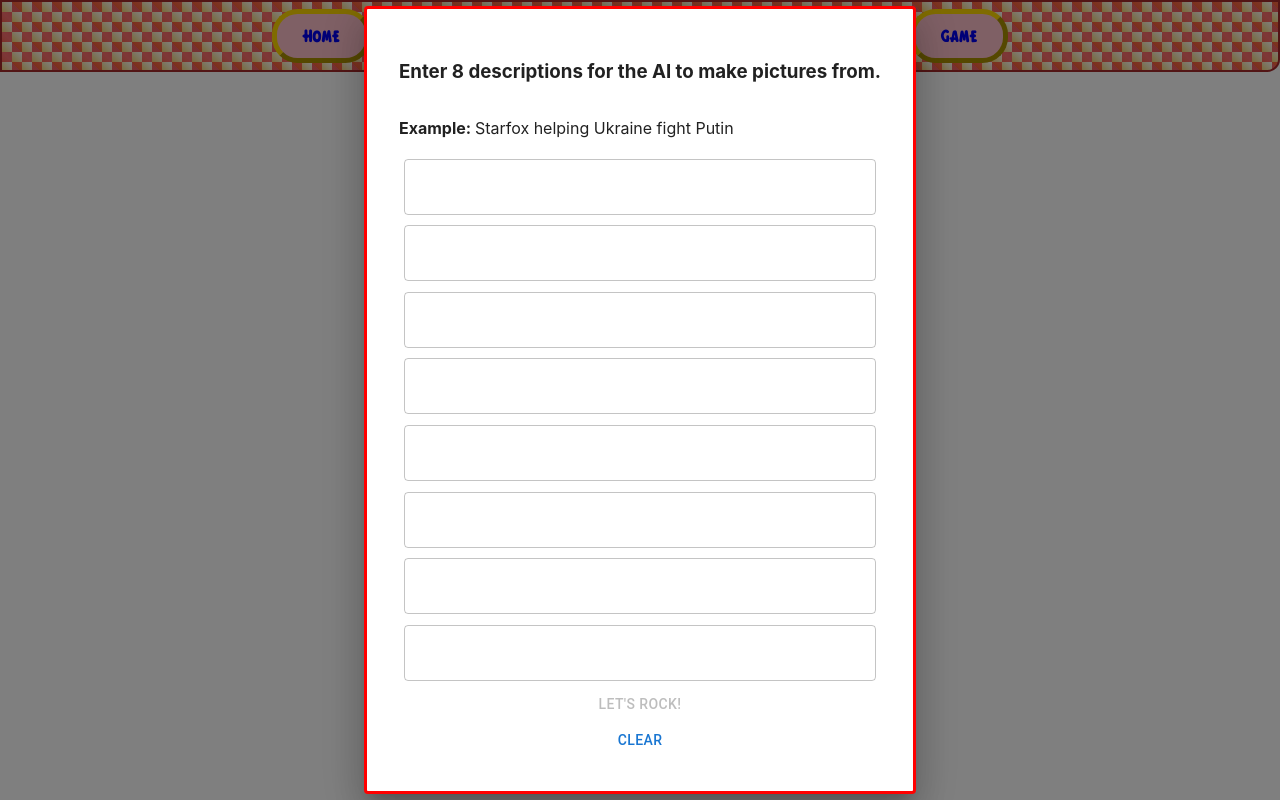
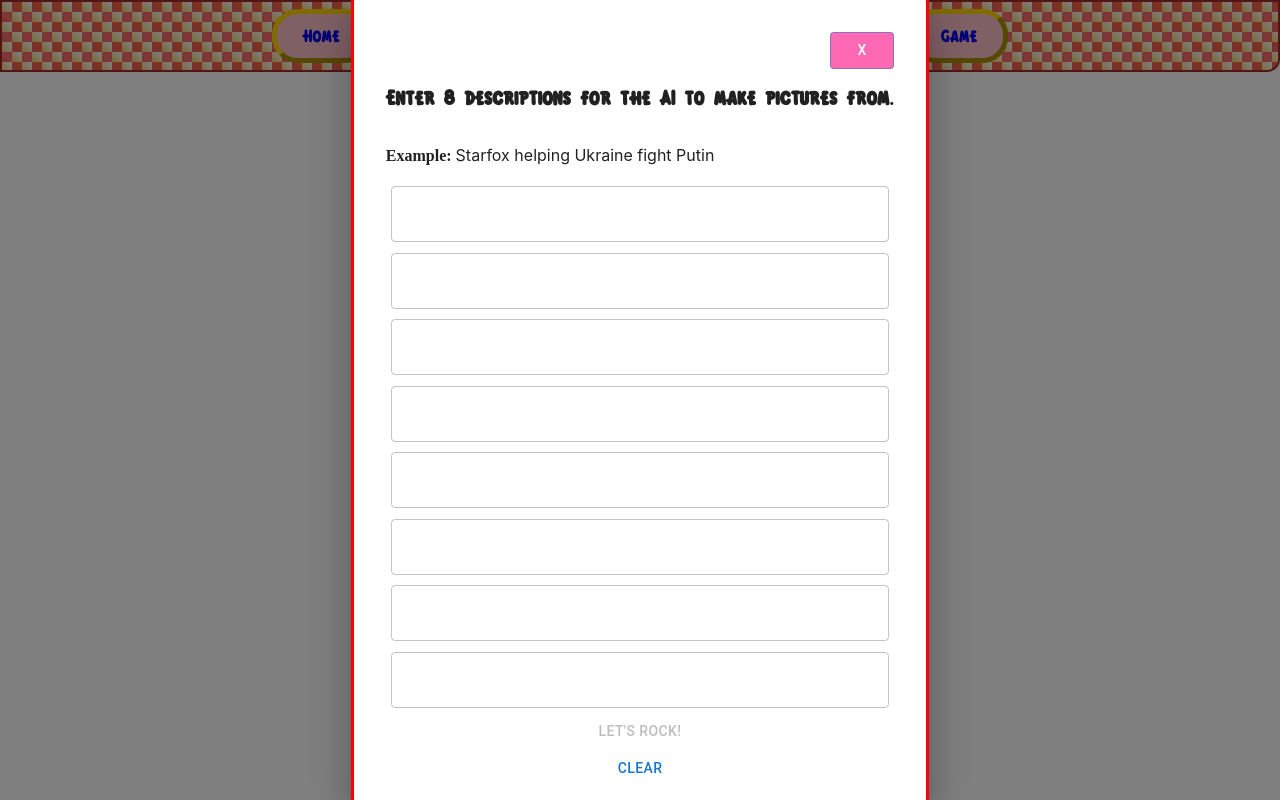
Before and after one commit to lightsage88/ai-memory, a React (Create React App) app: page /game in a window 1280 px wide. Built offline with nearby package versions, Linux system fonts and the light colour scheme.

Commit message:
future styling to be added, but added some dynamic button for the closing of the prompt screen

```diff
--- a/src/Components/Navigation/Navigation.tsx
+++ b/src/Components/Navigation/Navigation.tsx
@@ -5,7 +5,7 @@ import useDeckStore from "../../Store/deckStore";
 import usePromptStore from "../../Store/promptStore";
 
 export const Navigation = () => {
-  const { clearDeck } = useDeckStore();
+  const { clearDeck, setGameCompleteToFalse } = useDeckStore();
   const { clearPromptArray } = usePromptStore();
 
   /**
@@ -13,6 +13,7 @@ export const Navigation = () => {
    * and clears the prompts in the prompt store.
    */
   const resetGamePrompts = () => {
+    setGameCompleteToFalse();
     clearDeck();
     clearPromptArray();
   };
--- a/src/Components/Prompts/Prompts.tsx
+++ b/src/Components/Prompts/Prompts.tsx
@@ -1,7 +1,33 @@
 import { ReactElement, useState } from "react";
+import styled from "styled-components";
 import StyledComponents from "../../StyledComponents/StyledComponents";
 import { Button, TextField } from "@mui/material";
 import usePromptStore from "../../Store/promptStore";
+import { Link } from "react-router-dom";
+
+const StyledLink = styled(Link)`
+  text-decoration: none;
+  float: right;
+  button {
+    float: right;
+    color: white;
+    background: hotpink;
+    &:hover {
+      background: pink;
+    }
+    &:active {
+      background: red;
+    }
+  }
+`;
+
+const StyledH3 = styled.h3`
+  font-family: Kirby;
+`;
+
+const StyledStrong = styled.strong`
+  font-family: 'Crono';
+`;
 
 export const Prompts = () => {
   const addPromptArray = usePromptStore((state) => state.addPromptArray);
@@ -26,7 +52,7 @@ export const Prompts = () => {
     const inputs = document.getElementsByTagName("input");
     for (let i = 0; i < inputs.length; i++) {
       let el = inputs[i];
-      el.value = '';
+      el.value = "";
     }
   };
 
@@ -69,11 +95,14 @@ export const Prompts = () => {
       open={true}
       data-testid="prompts-container"
     >
-      <h3 data-testid="game-setup-directions">
+      <StyledLink to="/">
+        <Button variant="outlined">X</Button>
+      </StyledLink>
+      <StyledH3 data-testid="game-setup-directions">
         Enter 8 descriptions for the AI to make pictures from.
-      </h3>
+      </StyledH3>
       <p>
-        <strong>Example: </strong>Starfox helping Ukraine fight Putin
+        <StyledStrong>Example: </StyledStrong>Starfox helping Ukraine fight Putin
       </p>
       {textFields()}
       <Button
--- a/src/Store/deckStore.ts
+++ b/src/Store/deckStore.ts
@@ -68,6 +68,11 @@ const deckStore = (set: any) => ({
       gameComplete: state.cardDeck.filter((el: any) => el.solved).length === 16
     }))
   },
+  setGameCompleteToFalse: () => {
+    set((state: any) => ({
+      gameComplete: false
+    }))
+  },
   shuffleDeck: () => {
     set((state: any) => ({
       cardDeck: state.cardDeck
--- a/src/index.css
+++ b/src/index.css
@@ -1,19 +1,25 @@
 @font-face {
   font-family: "Kirby";
   src: local("Kirby"),
-   url("./Assets/Fonts/kirby-classic.ttf") format("truetype");
-  }
+    url("./Assets/Fonts/kirby-classic.ttf") format("truetype");
+}
+
+@font-face {
+  font-family: "Crono";
+  src: local("Crono"),
+    url("./Assets/Fonts/chrono-trigger.ttf") format("truetype");
+}
 
 body {
   margin: 0;
-  font-family: -apple-system, BlinkMacSystemFont, 'Segoe UI', 'Roboto', 'Oxygen',
-    'Ubuntu', 'Cantarell', 'Fira Sans', 'Droid Sans', 'Helvetica Neue',
+  font-family: -apple-system, BlinkMacSystemFont, "Segoe UI", "Roboto", "Oxygen",
+    "Ubuntu", "Cantarell", "Fira Sans", "Droid Sans", "Helvetica Neue",
     sans-serif;
   -webkit-font-smoothing: antialiased;
   -moz-osx-font-smoothing: grayscale;
 }
 
 code {
-  font-family: source-code-pro, Menlo, Monaco, Consolas, 'Courier New',
+  font-family: source-code-pro, Menlo, Monaco, Consolas, "Courier New",
     monospace;
 }
```
Also changed, not shown: src/Assets/Fonts/chrono-trigger.ttf (added).
